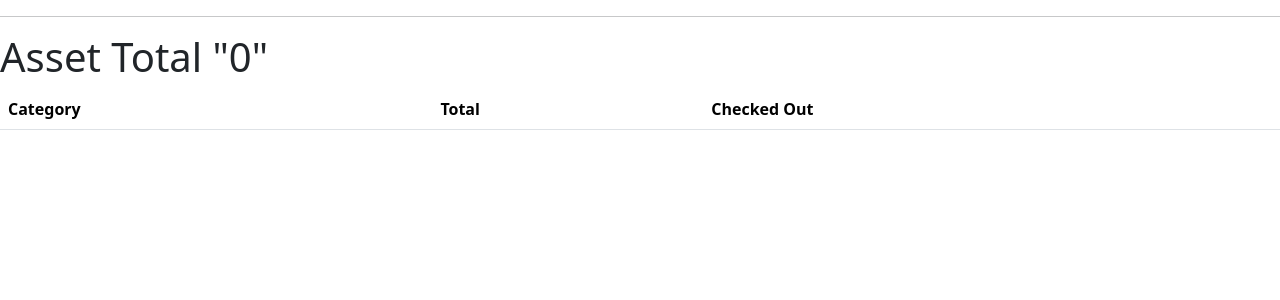
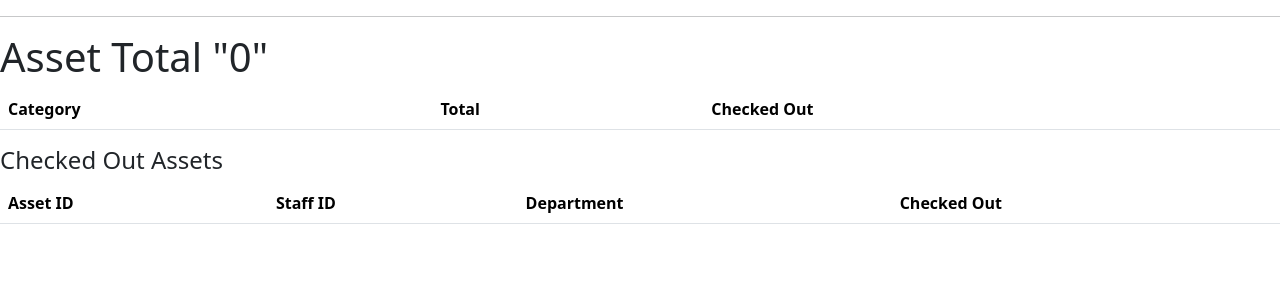
Before and after one commit to drahamim/invenflask, a Flask app: page / in a window 1280 px wide. Shown: the part 56-356 px from the top of the page. Run offline with Flask 2, Linux system fonts and the light colour scheme; the visitor is signed in with stand-in values (Sample User, id 1); data that the repository does not hold is empty; some libraries are stand-ins or nearby versions.

Commit message:
feat: add checked out assets to home page (#32)

```diff
--- a/src/invenflask/app.py
+++ b/src/invenflask/app.py
@@ -91,10 +91,12 @@ def index():
         "SELECT asset_type, COUNT() AS TotalCount,"
         "SUM(asset_status = 'checkedout') AS AvailCount from assets GROUP BY asset_type;"
     ).fetchall()
+    checkouts = conn.execute(
+        "select * from checkouts").fetchall()
     conn.commit()
     return render_template(
         'index.html', assets=assets, asset_total=asset_total,
-        asset_type=asset_types, asset_status=asset_status)
+        asset_type=asset_types, asset_status=asset_status, checkouts=checkouts)
 
 
 @app.route('/create_asset', methods=('GET', 'POST'))
--- a/src/invenflask/templates/index.html
+++ b/src/invenflask/templates/index.html
@@ -22,4 +22,31 @@
       {% endfor %}
     </tbody>
   </table>
-{% endblock %}
+<h4>Checked Out Assets</h4>
+  <table class="table table-striped">
+    <thead>
+      <tr>
+        <th style="text-align:left">Asset ID</th>
+        <th style="text-align:left">Staff ID</th>
+        <th style="text-align:left">Department</th>
+        <th style="text-align:left">Checked Out</th>
+
+      </tr>
+    </thead>
+    <tbody>
+      {% for item in checkouts %}
+        <tr>
+          <td>{{ item.assetid }}</td>
+          <td>{{ item.staffid }}</td>
+          <td>{{ item.department }}</td>
+          <td>{{ item.timestamp }}</td>
+          </td>
+        </tr>
+      {% endfor %}
+    </tbody>
+  </table>
+
+
+
+
+  {% endblock %}
```
